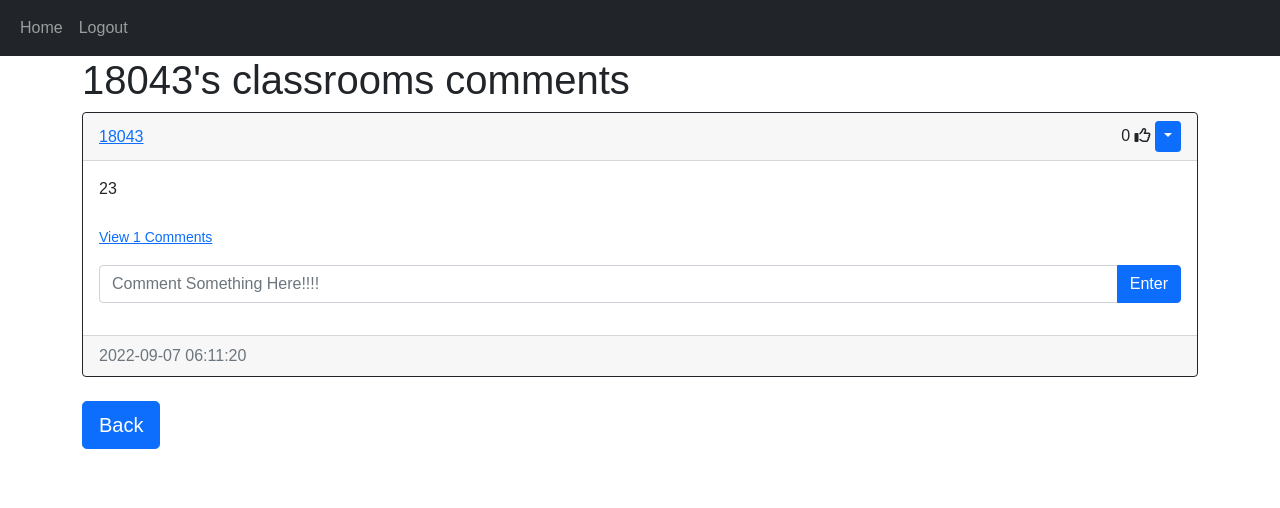
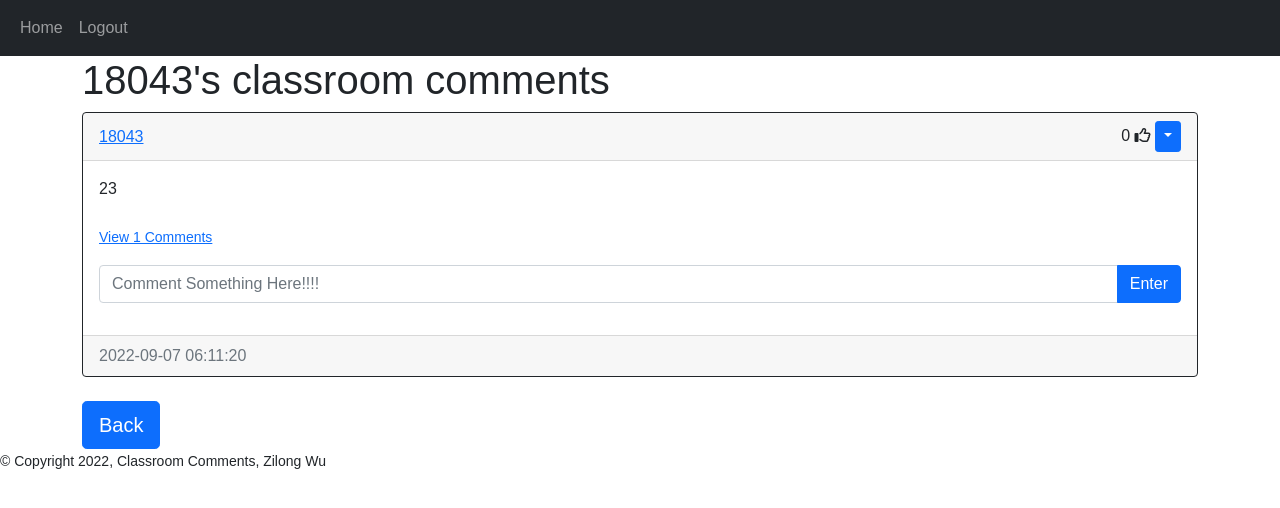
Before and after one commit to zilongg-wu/DTP13, a Flask app: page /classrooms/18043 in a window 1280 px wide. Shown: the top 508 px of the page. Run offline with Flask 2, Linux system fonts and the light colour scheme; a user stored in the database is signed in; data comes from the database, SQL or seed files in the repository; data that the repository does not hold is empty; some libraries are stand-ins or nearby versions.

Commit message:
Add files via upload
footer added

```diff
--- a/templates/base.html
+++ b/templates/base.html
@@ -9,6 +9,8 @@
     <meta http-equiv="X-UA-Compatible" content="IE=edge" />
     <meta name="viewport" content="width=device-width, initial-scale=1.0" />
     <link rel="icon" type="image/x-icon" href="/static/images/CO2.ico">
+    <link rel="stylesheet" href={{url_for('static',filename='base.css')}}>
+
     <link
       href="https://cdn.jsdelivr.net/npm/bootstrap@5.0.2/dist/css/bootstrap.min.css"
       rel="stylesheet"
@@ -21,6 +23,7 @@
     ></script>
     <title>{% block title %}{% endblock %}</title>
   </head>
+
   <body>
     <nav class="navbar navbar-expand-lg navbar-dark bg-dark">
       <div class="container-fluid">
@@ -71,6 +74,8 @@
       type="text/javascript"
       src="{{ url_for('static', filename='index.js')}}"
     ></script>
+  </body>
 
-  </body>
+  <footer class = "footer"> <small>&copy; Copyright 2022, Classroom Comments, Zilong Wu</small> </footer>
+
 </html>
--- a/templates/classrooms.html
+++ b/templates/classrooms.html
@@ -13,9 +13,9 @@
 </head>
 <body>
 
-  {# This extends to the classrooms_div.html #}
+  {# This extends to the classrooms_div.html also Prints out username of user classrooms #}
   {% extends "classrooms_div.html" %} {% block title %}{{username}}'s Classrooms {% endblock
-    %} {% block header %} {{username}}'s classrooms comments{% endblock %} {% block footer %}
+    %} {% block header %} {{username}}'s classroom comments{% endblock %} {% block footer %}
     <div class="center">
       <a href="/home"
         ><button type="button" class="btn btn-primary btn-lg">Back</button></a
--- a/templates/login.html
+++ b/templates/login.html
@@ -44,4 +44,6 @@
     </div>
 
   </body>
+
+
   </html>
```
